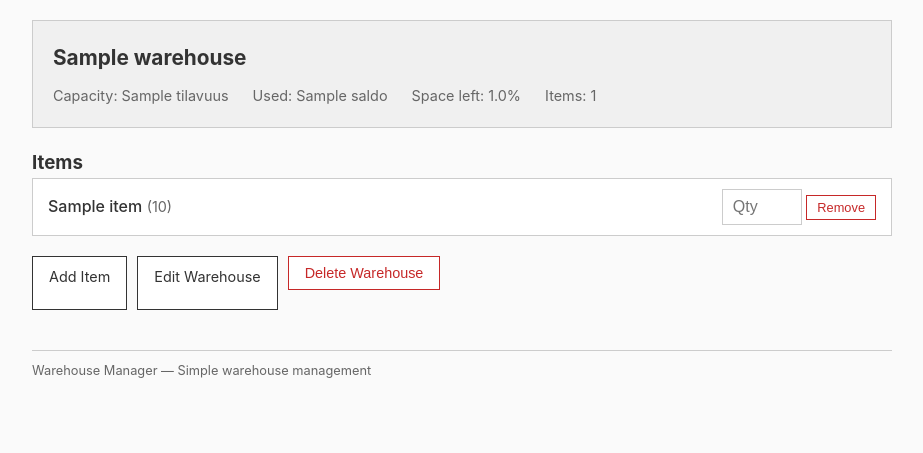
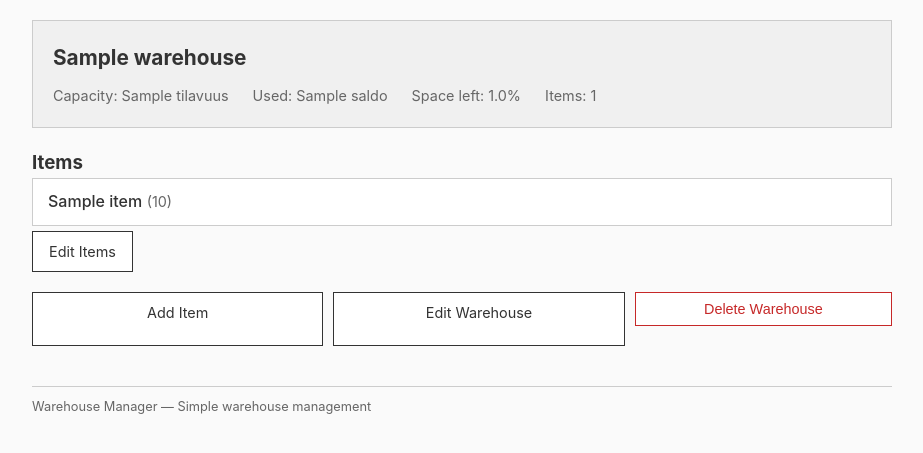
Before and after one commit to Esinko/hy-ohtuvarasto, a Flask app: template src/templates/warehouse.html in a window 1280 px wide. Shown: the part 106-559 px from the top of the page, without its empty margins (178-1101 px from the left). Run offline with Flask 3, Linux system fonts and the light colour scheme; the template is opened without the code that fills it: most values are stand-ins (such as "Sample title", 1, 10 or a date in 2020).

Commit message:
Add equal-size buttons and edit mode for items
Co-authored-by: Esinko <34211401+Esinko@users.noreply.github.com>

```diff
--- a/src/app.py
+++ b/src/app.py
@@ -51,8 +51,12 @@ def warehouse_detail(warehouse_id):
     warehouse = get_warehouse_or_redirect(warehouse_id)
     if not warehouse:
         return redirect(url_for('index'))
+    edit_mode = request.args.get('edit') == '1'
     return render_template(
-        'warehouse.html', warehouse=warehouse, warehouse_id=warehouse_id
+        'warehouse.html',
+        warehouse=warehouse,
+        warehouse_id=warehouse_id,
+        edit_mode=edit_mode
     )
 
 
@@ -159,6 +163,68 @@ def remove_item(warehouse_id, item_name):
     return redirect(url_for('warehouse_detail', warehouse_id=warehouse_id))
 
 
+@app.route('/warehouse/<int:warehouse_id>/update-items', methods=['POST'])
+def update_items(warehouse_id):
+    """Update item quantities in a warehouse."""
+    warehouse = get_warehouse_or_redirect(warehouse_id)
+    if not warehouse:
+        return redirect(url_for('index'))
+
+    errors = []
+    changes_made = False
+
+    # Process each item's new quantity
+    for item_name in list(warehouse.items.keys()):
+        field_name = f'qty_{item_name}'
+        new_qty_str = request.form.get(field_name, '').strip()
+        if not new_qty_str:
+            continue
+
+        new_qty = parse_float(new_qty_str)
+        if new_qty is None:
+            errors.append(f'Invalid quantity for {item_name}')
+            continue
+
+        current_qty = warehouse.items[item_name]
+        if new_qty == current_qty:
+            continue
+
+        if new_qty < 0:
+            errors.append(f'Quantity for {item_name} cannot be negative')
+            continue
+
+        if new_qty == 0:
+            # Remove item completely
+            warehouse.ota_varastosta(current_qty)
+            del warehouse.items[item_name]
+            changes_made = True
+        elif new_qty < current_qty:
+            # Decrease quantity
+            diff = current_qty - new_qty
+            warehouse.ota_varastosta(diff)
+            warehouse.items[item_name] = new_qty
+            changes_made = True
+        else:
+            # Increase quantity
+            diff = new_qty - current_qty
+            if diff > warehouse.paljonko_mahtuu():
+                errors.append(f'Not enough space for {item_name}')
+                continue
+            warehouse.lisaa_varastoon(diff)
+            warehouse.items[item_name] = new_qty
+            changes_made = True
+
+    if errors:
+        for error in errors:
+            flash(error, 'error')
+    elif changes_made:
+        flash('Items updated successfully', 'success')
+    else:
+        flash('No changes made', 'success')
+
+    return redirect(url_for('warehouse_detail', warehouse_id=warehouse_id))
+
+
 @app.route('/warehouse/<int:warehouse_id>/delete', methods=['POST'])
 def delete_warehouse(warehouse_id):
     """Delete a warehouse."""
--- a/src/templates/add_item.html
+++ b/src/templates/add_item.html
@@ -27,8 +27,10 @@
         <input type="number" id="quantity" name="quantity" step="0.1" min="0.1" required>
     </div>
 
-    <button type="submit">Add Item</button>
-    <a href="{{ url_for('index') }}" class="btn">Cancel</a>
+    <div class="button-row">
+        <button type="submit">Add Item</button>
+        <a href="{{ url_for('index') }}" class="btn">Cancel</a>
+    </div>
 </form>
 {% else %}
 <div class="empty-state">
--- a/src/templates/base.html
+++ b/src/templates/base.html
@@ -221,6 +221,23 @@
             gap: 10px;
         }
 
+        .actions button,
+        .actions .btn {
+            flex: 1;
+            text-align: center;
+        }
+
+        .button-row {
+            display: flex;
+            gap: 10px;
+        }
+
+        .button-row button,
+        .button-row .btn {
+            flex: 1;
+            text-align: center;
+        }
+
         .empty-state {
             text-align: center;
             padding: 40px;
@@ -240,6 +257,31 @@
 
         .remove-form input[type="number"] {
             width: 80px;
+        }
+
+        .edit-mode-toggle {
+            margin-bottom: 15px;
+        }
+
+        .edit-items-form {
+            margin-bottom: 20px;
+        }
+
+        .item-row.editing {
+            background-color: #fffde7;
+        }
+
+        .item-row .edit-quantity {
+            width: 100px;
+            padding: 4px 8px;
+            border: 1px solid #ccc;
+            font-size: 0.9rem;
+        }
+
+        .item-row .item-current-qty {
+            color: #666;
+            font-size: 0.85rem;
+            margin-left: 5px;
         }
 
         footer {
--- a/src/templates/create_warehouse.html
+++ b/src/templates/create_warehouse.html
@@ -16,7 +16,9 @@
         <input type="number" id="capacity" name="capacity" step="0.1" min="0.1" required>
     </div>
 
-    <button type="submit">Create Warehouse</button>
-    <a href="{{ url_for('index') }}" class="btn">Cancel</a>
+    <div class="button-row">
+        <button type="submit">Create Warehouse</button>
+        <a href="{{ url_for('index') }}" class="btn">Cancel</a>
+    </div>
 </form>
 {% endblock %}
--- a/src/templates/edit_warehouse.html
+++ b/src/templates/edit_warehouse.html
@@ -16,7 +16,9 @@
         <input type="number" id="capacity" name="capacity" step="0.1" min="{{ warehouse.saldo }}" value="{{ warehouse.tilavuus }}" required>
     </div>
 
-    <button type="submit">Save Changes</button>
-    <a href="{{ url_for('warehouse_detail', warehouse_id=warehouse_id) }}" class="btn">Cancel</a>
+    <div class="button-row">
+        <button type="submit">Save Changes</button>
+        <a href="{{ url_for('warehouse_detail', warehouse_id=warehouse_id) }}" class="btn">Cancel</a>
+    </div>
 </form>
 {% endblock %}
--- a/src/templates/warehouse.html
+++ b/src/templates/warehouse.html
@@ -16,6 +16,27 @@
 <h3>Items</h3>
 
 {% if warehouse.items %}
+    {% if edit_mode %}
+    <form action="{{ url_for('update_items', warehouse_id=warehouse_id) }}" method="post" class="edit-items-form">
+        <ul class="item-list">
+            {% for item_name, quantity in warehouse.items.items() %}
+                <li class="item-row editing">
+                    <div class="item-info">
+                        <span class="item-name">{{ item_name }}</span>
+                        <span class="item-current-qty">(current: {{ quantity }})</span>
+                    </div>
+                    <div class="item-actions">
+                        <input type="number" name="qty_{{ item_name }}" class="edit-quantity" value="{{ quantity }}" step="0.1" min="0" max="{{ warehouse.tilavuus }}">
+                    </div>
+                </li>
+            {% endfor %}
+        </ul>
+        <div class="button-row">
+            <button type="submit" class="btn">Save Changes</button>
+            <a href="{{ url_for('warehouse_detail', warehouse_id=warehouse_id) }}" class="btn">Cancel</a>
+        </div>
+    </form>
+    {% else %}
     <ul class="item-list">
         {% for item_name, quantity in warehouse.items.items() %}
             <li class="item-row">
@@ -23,15 +44,13 @@
                     <span class="item-name">{{ item_name }}</span>
                     <span class="item-quantity">({{ quantity }})</span>
                 </div>
-                <div class="item-actions">
-                    <form action="{{ url_for('remove_item', warehouse_id=warehouse_id, item_name=item_name) }}" method="post" class="remove-form">
-                        <input type="number" name="quantity" placeholder="Qty" step="0.1" min="0.1" max="{{ quantity }}">
-                        <button type="submit" class="btn btn-small btn-danger">Remove</button>
-                    </form>
-                </div>
             </li>
         {% endfor %}
     </ul>
+    <div class="edit-mode-toggle">
+        <a href="{{ url_for('warehouse_detail', warehouse_id=warehouse_id, edit='1') }}" class="btn">Edit Items</a>
+    </div>
+    {% endif %}
 {% else %}
     <div class="empty-state">
         <p>No items in this warehouse.</p>
@@ -42,8 +61,8 @@
 <div class="actions">
     <a href="{{ url_for('add_item') }}" class="btn">Add Item</a>
     <a href="{{ url_for('edit_warehouse', warehouse_id=warehouse_id) }}" class="btn">Edit Warehouse</a>
-    <form action="{{ url_for('delete_warehouse', warehouse_id=warehouse_id) }}" method="post" class="inline-form">
-        <button type="submit" class="btn btn-danger" onclick="return confirm('Are you sure you want to delete this warehouse?')">Delete Warehouse</button>
+    <form action="{{ url_for('delete_warehouse', warehouse_id=warehouse_id) }}" method="post" class="inline-form" style="flex:1;display:flex;">
+        <button type="submit" class="btn btn-danger" style="flex:1;" onclick="return confirm('Are you sure you want to delete this warehouse?')">Delete Warehouse</button>
     </form>
 </div>
 {% endblock %}
```
